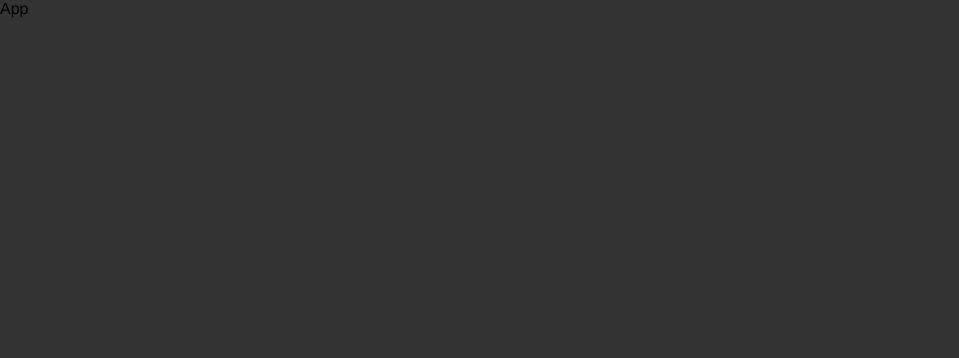
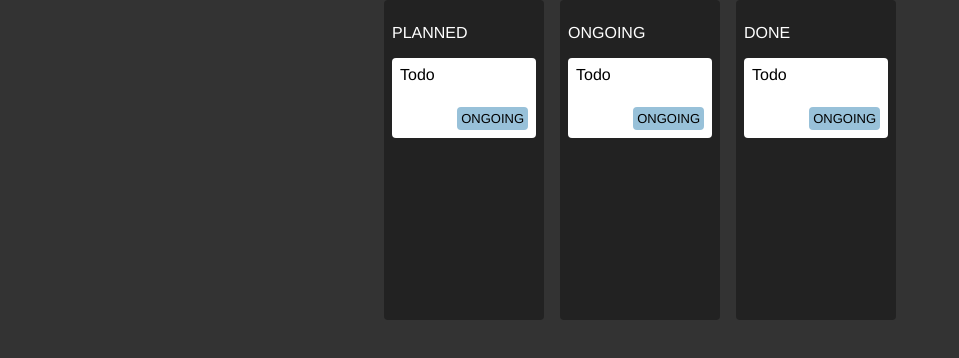
Before and after one commit to dibborah/Kanban-Zustand, a React (Vite) app: page / in a window 1280 px wide. Shown: the top 358 px of the page, without its empty margins (0-959 px from the left). Built offline with nearby package versions, Linux system fonts and the light colour scheme.

Commit message:
UI of the application is now ready

```diff
--- a/package.json
+++ b/package.json
@@ -10,6 +10,7 @@
     "preview": "vite preview"
   },
   "dependencies": {
+    "classnames": "^2.5.1",
     "react": "^18.2.0",
     "react-dom": "^18.2.0"
   },
--- a/src/App.css
+++ b/src/App.css
@@ -1,4 +1,7 @@
 .App {
   background: var(--COLOR-GRAY);
   min-height: 100vh;
+  display: flex;
+  justify-content: center;
+  align-items: start;
 }
--- a/src/App.jsx
+++ b/src/App.jsx
@@ -1,8 +1,13 @@
 import './App.css';
+import Column from './components/Column';
 
 const App = () => {
   return (
-    <div className='App'>App</div>
+    <div className='App'>
+      <Column state='PLANNED' />
+      <Column state='ONGOING' />
+      <Column state='DONE' />
+    </div>
   )
 }
 
--- /dev/null
+++ b/src/components/Column.css
@@ -0,0 +1,10 @@
+.column {
+    background: var(--COLOR-GRAY-DARK);
+    min-height: 20rem;
+    color: #fff;
+    width: 33%;
+    max-width: 10rem;
+    margin: 0 0.5rem;
+    border-radius: 4px;
+    padding: 0.5rem;
+}
--- /dev/null
+++ b/src/components/Column.jsx
@@ -0,0 +1,14 @@
+import './Column.css';
+import Task from './Task';
+
+// eslint-disable-next-line react/prop-types
+const Column = ({ state }) => {
+    return (
+        <div className="column">
+            <p>{state}</p>
+            <Task title="Todo" />
+        </div>
+    )
+}
+
+export default Column;
--- /dev/null
+++ b/src/components/Task.css
@@ -0,0 +1,34 @@
+.task {
+    background-color: #fff;
+    border-radius: 4px;
+    min-height: 5rem;
+    color: black;
+    padding: 0.5rem;
+    display: flex;
+    flex-direction: column;
+    justify-content: space-between;
+}
+
+.bottomWrapper {
+    display: flex;
+    justify-content: space-between;
+}
+
+.status {
+    font-size: small;
+    background: var(--COLOR-GRAY-LIGHT);
+    padding: 0.25rem;
+    border-radius: 4px;
+}
+
+.PLANNED {
+    background: var(--COLOR-GRAY-LIGHT);
+}
+
+.ONGOING {
+    background: var(--COLOR-ONGOING)
+}
+
+.DONE {
+    background: var(--COLOR-DONE)
+}
--- /dev/null
+++ b/src/components/Task.jsx
@@ -0,0 +1,19 @@
+import classNames from 'classnames';
+import './Task.css';
+
+const STATUS = 'ONGOING';
+
+// eslint-disable-next-line react/prop-types
+const Task = ({ title }) => {
+    return (
+        <div className="task">
+            <div>{title}</div>
+            <div className='bottomWrapper'>
+                <div></div>
+                <div className={classNames('status', STATUS)}>{STATUS}</div>
+            </div>
+        </div>
+    )
+}
+
+export default Task;
--- a/src/index.css
+++ b/src/index.css
@@ -10,3 +10,7 @@
 body {
   margin: 0;
 }
+
+* {
+  box-sizing: border-box;
+}
```
Also changed, not shown: 1 other file (tests, documents, lock files or other folders).
